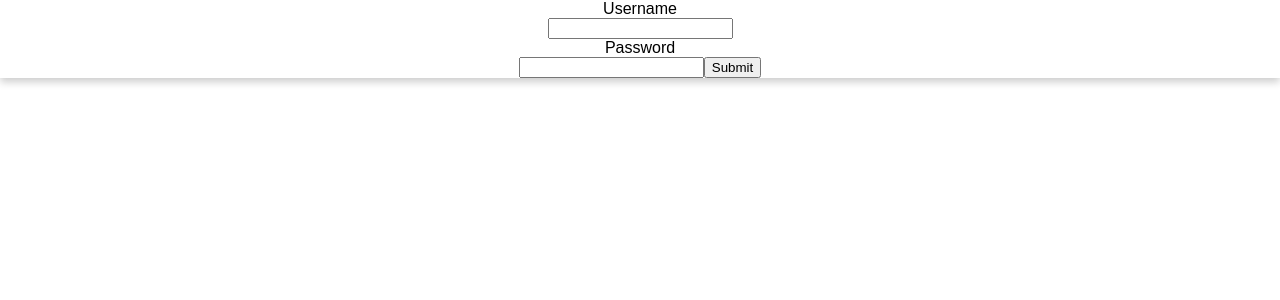
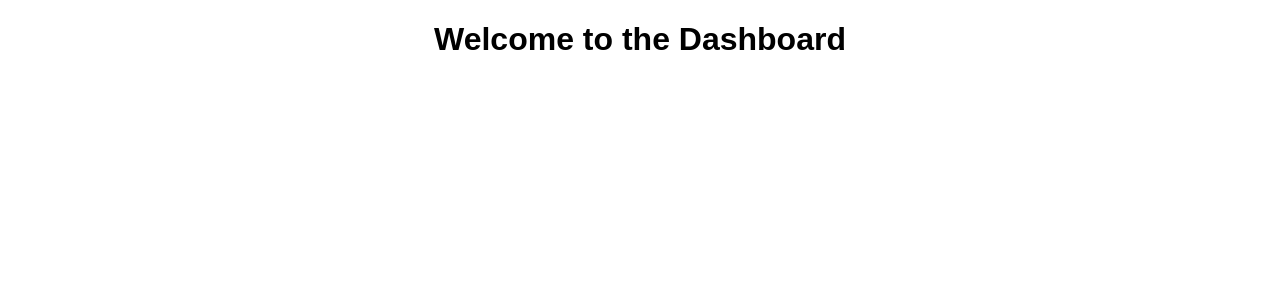
Before and after one commit to xChenny/CS546-FP-Frontend, a React (Create React App) app: page /dashboard in a window 1280 px wide. Shown: the top 300 px of the page. Built offline with nearby package versions, Linux system fonts and the light colour scheme.

Commit message:
added dashboard and login pages.

```diff
--- a/package.json
+++ b/package.json
@@ -5,6 +5,7 @@
   "dependencies": {
     "react": "^16.3.2",
     "react-dom": "^16.3.2",
+    "react-monaco-editor": "^0.14.1",
     "react-router": "^4.2.0",
     "react-router-dom": "^4.2.2",
     "react-scripts": "1.1.4"
--- a/src/components/App.jsx
+++ b/src/components/App.jsx
@@ -1,16 +1,24 @@
-import React, { Component } from 'react';
-import LoginForm from './LoginForm'
-import Card from './Card'
-import '../style/App.css';
+import React, { Component } from "react";
+import { BrowserRouter as Router, Route } from "react-router-dom";
+
+import LoginPage from "./Login";
+import DashPage from './Dashboard'
+import Error from './Error'
+import Editor from './Editor'
+
+import "../style/App.css";
 
 class App extends Component {
   render() {
     return (
-      <div className="App">
-        <Card>
-          <LoginForm />
-        </Card>
-      </div>
+      <Router>
+        <div className="App">
+          <Route path="/login" component={LoginPage} />
+          <Route path="/dashboard" component={DashPage} />
+          <Route path="/error" component={Error} />
+          <Route path="/editor" component={Editor} />
+        </div>
+      </Router>
     );
   }
 }
--- /dev/null
+++ b/src/components/Dashboard.jsx
@@ -0,0 +1,22 @@
+import React, { Component } from 'react'
+
+export default class Dashboard extends Component {
+  constructor(props) {
+    super(props)
+    this.state = {
+      fileUrls: []
+    }
+  }
+
+  componentDidMount() {
+    console.log("Getting file urls...")
+  }
+
+  render() {
+    return (
+      <div className='dashboard'>
+      <h1>Welcome to the Dashboard</h1>
+      </div>
+    )
+  }
+}
--- /dev/null
+++ b/src/components/Editor.jsx
@@ -0,0 +1,37 @@
+import React, { Component } from "react";
+import MonacoEditor from "react-monaco-editor";
+
+export default class Editor extends Component {
+  constructor(props) {
+    super(props);
+    this.state = {
+      code: "var thing = 'thing'"
+    };
+  }
+
+  editorDidMount(editor, monaco) {
+    console.log("editorDidMount", editor);
+    editor.focus();
+  }
+
+  render() {
+    const { code } = this.state;
+    const config = {
+      options: {
+        selectOnLineNumbers: true
+      },
+    };
+    return (
+      <div>
+        <MonacoEditor
+          width="800"
+          height="600"
+          language="javascript"
+          theme="vs-dark"
+          value={code}
+          options={config.options}
+        />
+      </div>
+    );
+  }
+}
--- /dev/null
+++ b/src/components/Error.jsx
@@ -0,0 +1,11 @@
+import React from 'react'
+
+const Error = () => {
+  return (
+    <React.Fragment>
+      <h1>Error! Something went wrong.</h1>
+    </React.Fragment>
+  )
+}
+
+export default Error
--- /dev/null
+++ b/src/components/Login.jsx
@@ -0,0 +1,13 @@
+import React from 'react'
+import Card from './Card'
+import LoginForm from './LoginForm'
+
+const Login = () => {
+  return (
+    <Card>
+      <LoginForm />
+    </Card>
+  )
+}
+
+export default Login
--- a/src/components/LoginForm.jsx
+++ b/src/components/LoginForm.jsx
@@ -6,7 +6,7 @@ const LoginForm = () => {
       <aside>Username</aside>
       <input type="text" name="username" />
       <aside>Password</aside>
-      <input type="text" name="password" />
+      <input type="password" name="password" />
       <button type="submit">Submit</button>
     </form>
   );
--- a/src/style/App.css
+++ b/src/style/App.css
@@ -2,15 +2,6 @@
   text-align: center;
 }
 
-.App-intro {
-  font-size: large;
-}
-
-.card:hover {
+/* .card:hover {
   box-shadow: 0 8px 16px 0 rgba(0, 0, 0, 0.2)
-}
-
-@keyframes App-logo-spin {
-  from { transform: rotate(0deg); }
-  to { transform: rotate(360deg); }
-}
+} */
--- a/src/style/index.css
+++ b/src/style/index.css
@@ -1,5 +1,3 @@
 body {
-  margin: 0;
-  padding: 0;
   font-family: sans-serif;
 }
```
Also changed, not shown: 1 other file (tests, documents, lock files or other folders).
